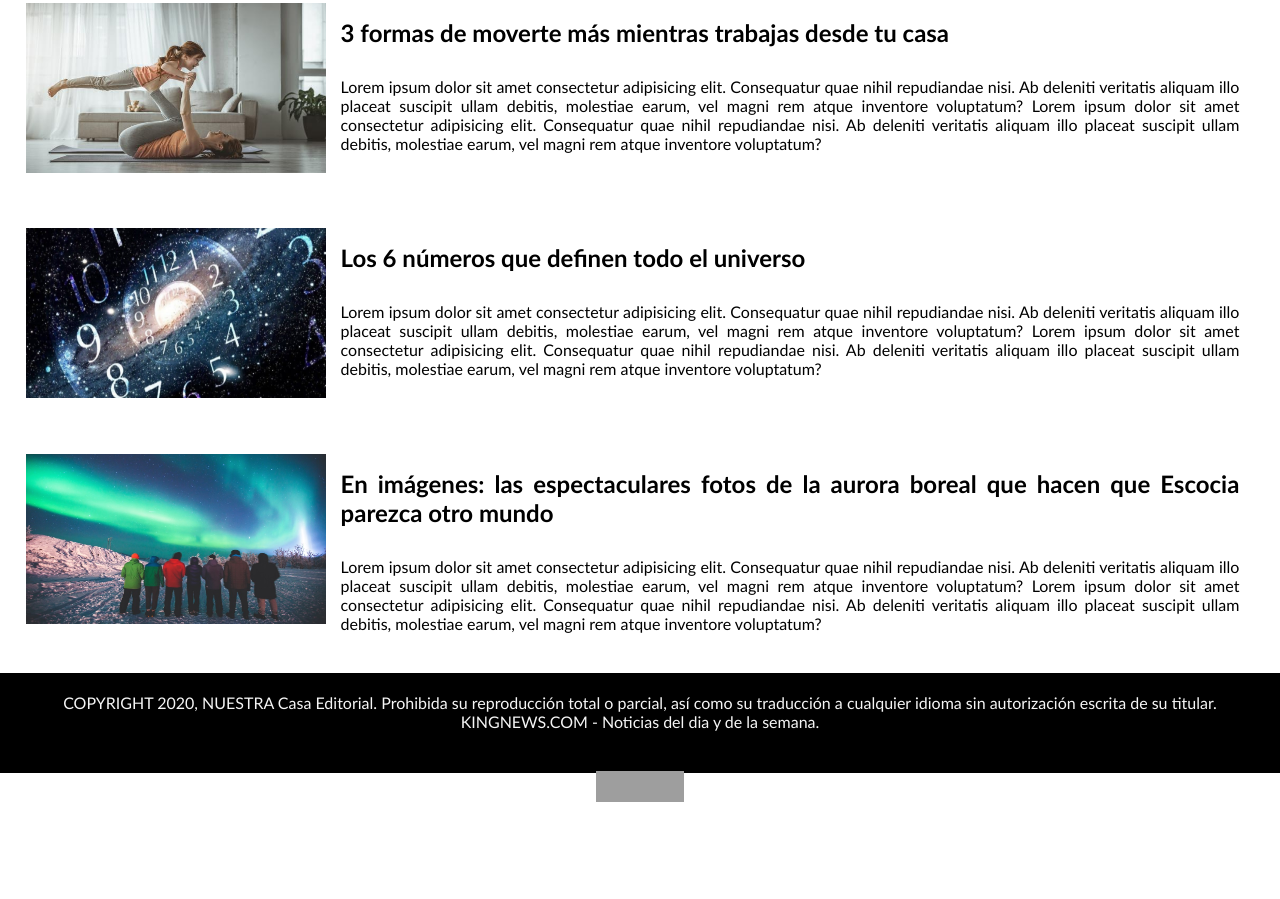
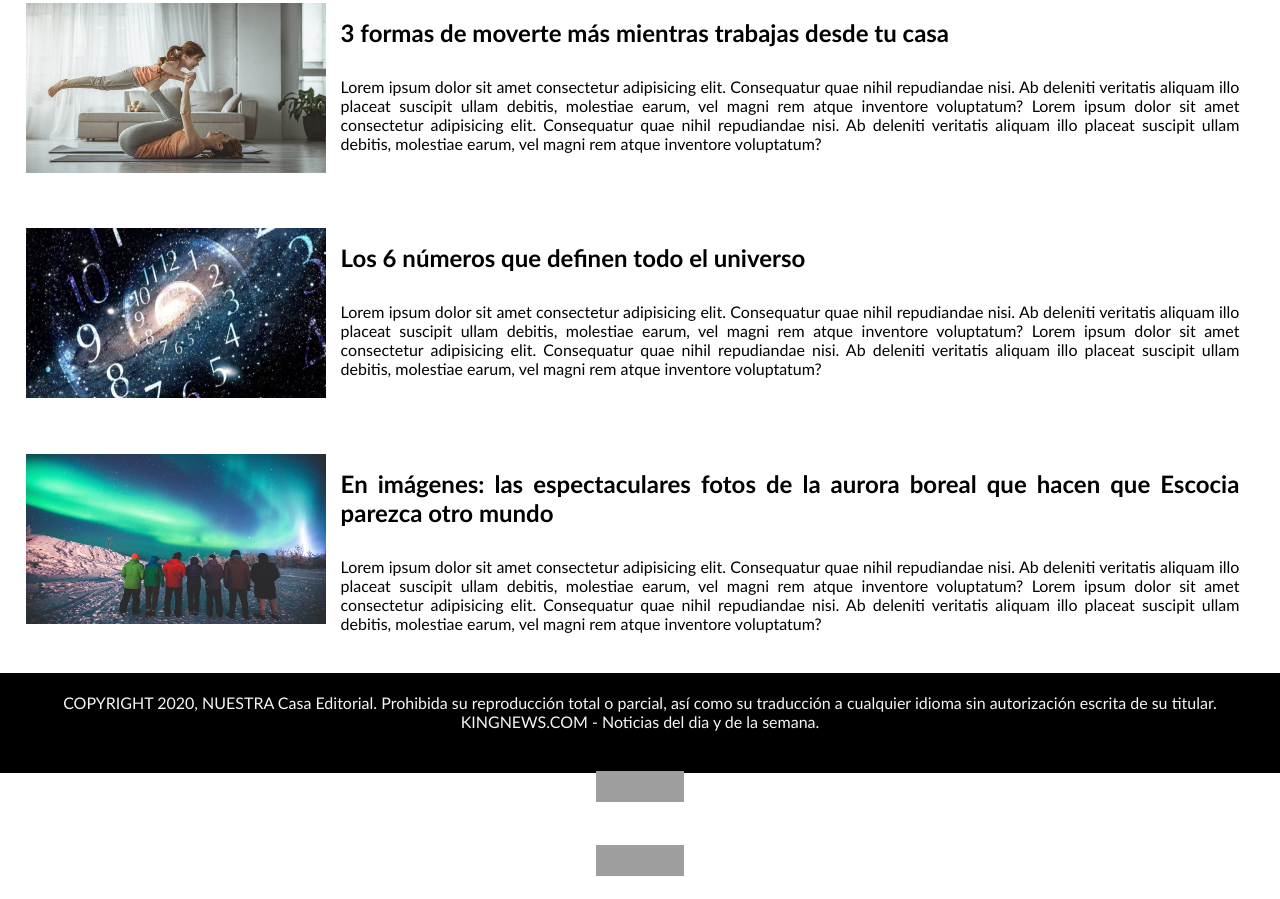
Before and after one commit to jaimeramirezma/kingnews, a plain HTML site: page index.html in a window 1280 px wide. Shown: the part 1599-2498 px from the top of the page. Before the commit the page ends 2424 px from the top, so only its background shows below. Drawn offline with Linux system fonts and the light colour scheme; grey boxes are pictures that could not be loaded.

Commit message:
Update index.html

```diff
--- a/index.html
+++ b/index.html
@@ -179,6 +179,14 @@
     </a>
 </p>
 
+<p>
+<a href="http://jigsaw.w3.org/css-validator/check/referer">
+    <img style="border:0;width:88px;height:31px"
+        src="http://jigsaw.w3.org/css-validator/images/vcss-blue"
+        alt="¡CSS Válido!" />
+    </a>
+</p>
+
     </footer>
 
 </body>
```
